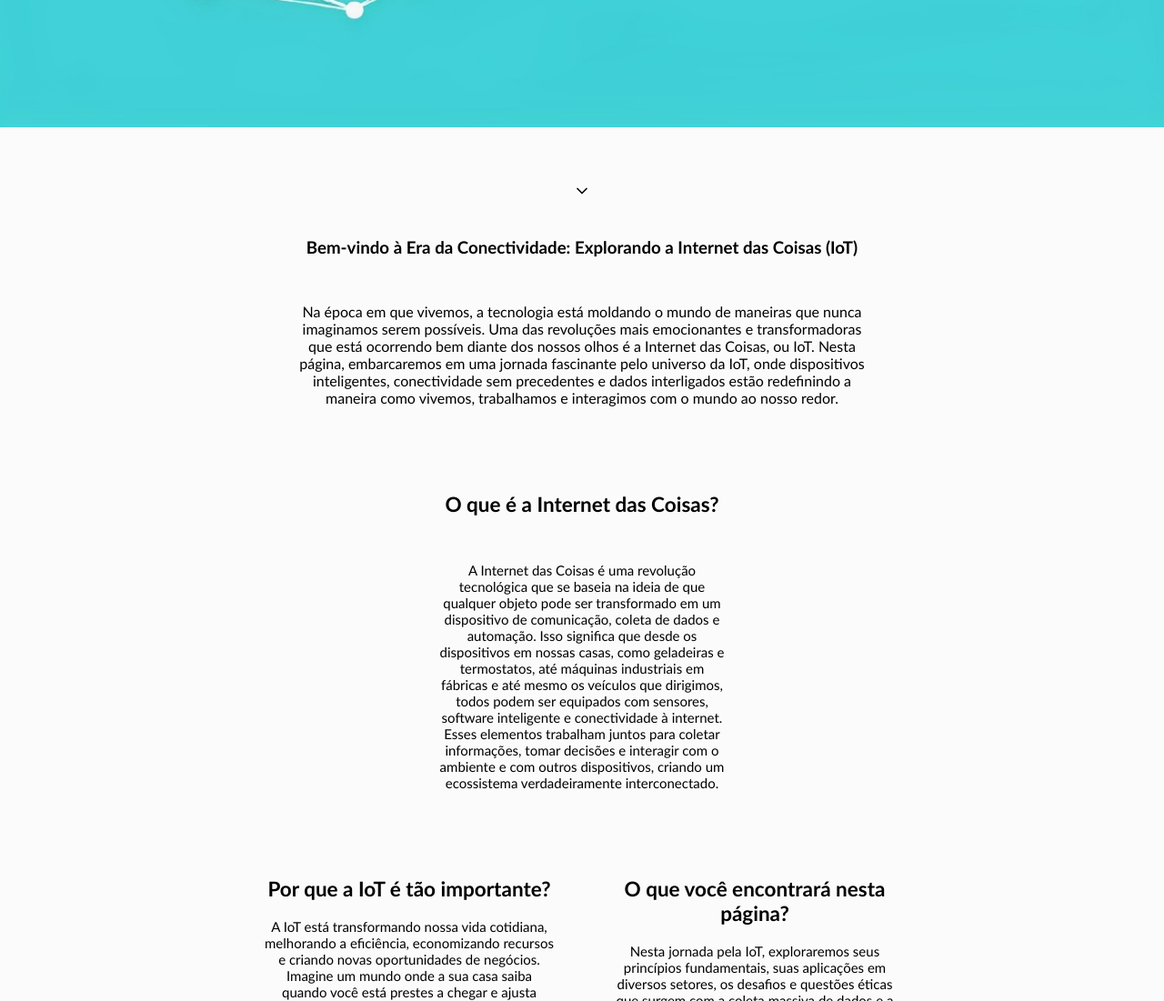
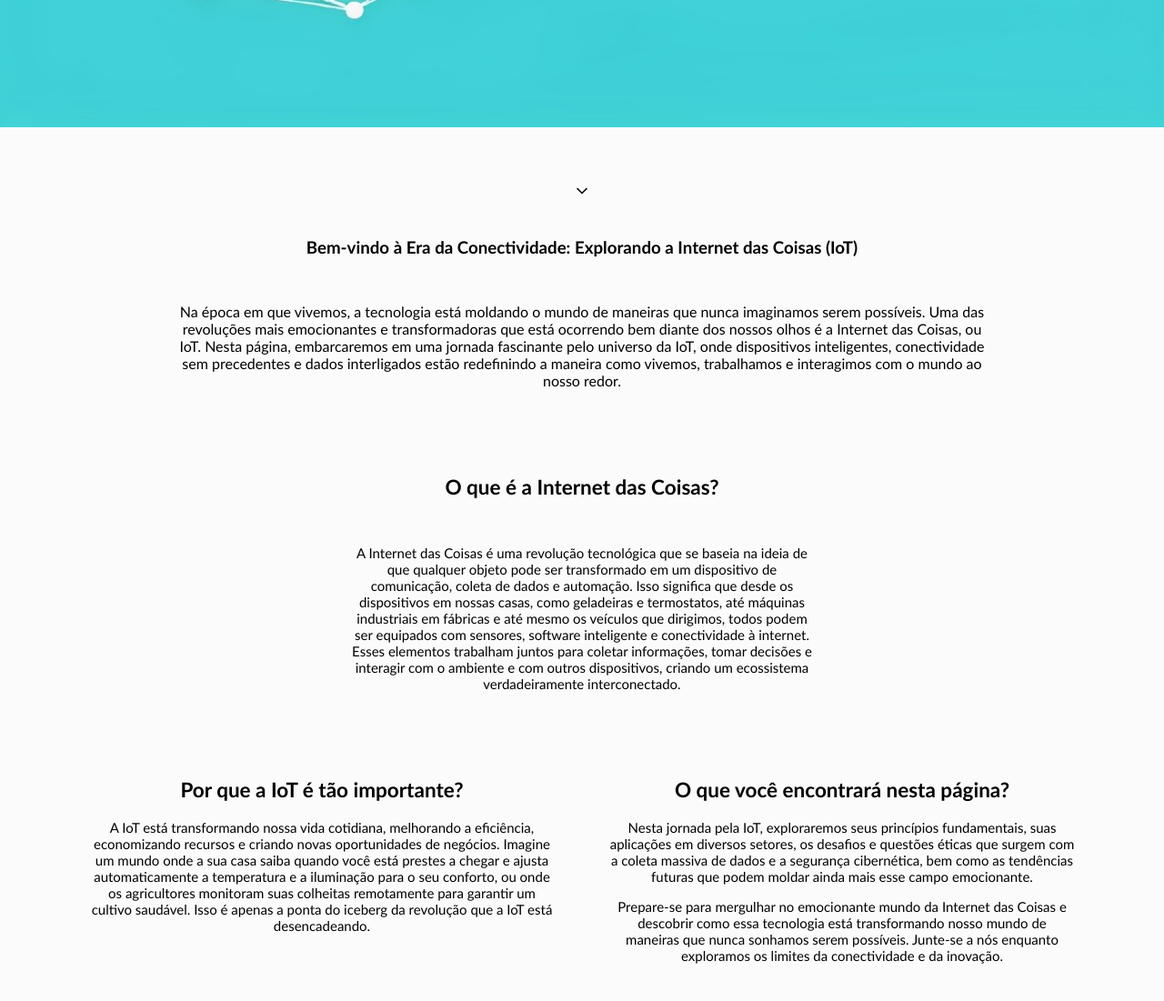
Before and after one commit to JonathasLuan/IOT-no-Brasil, a PHP site: page /ProjetoSalao/ in a window 1280 px wide. Shown: the part 660-1761 px from the top of the page at 91% size. Run offline with PHP 8.4, Linux system fonts and the light colour scheme.

Commit message:
Update home.css

```diff
--- a/home.css
+++ b/home.css
@@ -215,7 +215,7 @@ header {
 }
 
 article {
-  width: 25%;
+  width: 40%;
   margin: 30px;
   justify-content: center;
 }
@@ -243,7 +243,7 @@ article {
 }
 
 #bemvindo {
-  width: 50%;
+  width: 70%;
   font-size: 16px;
 }
 
```
